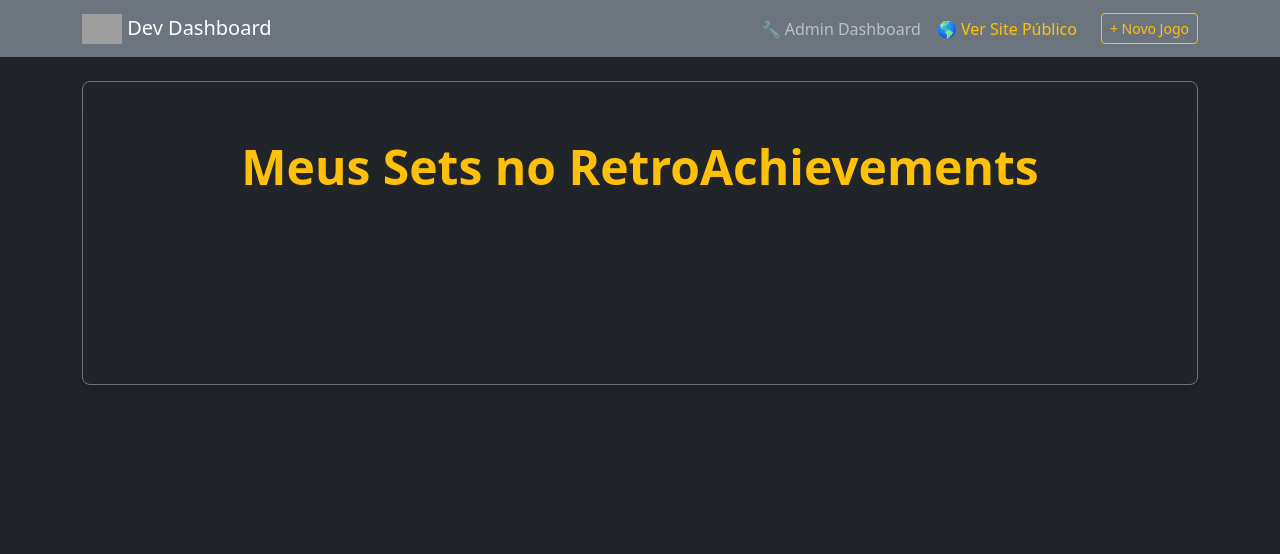
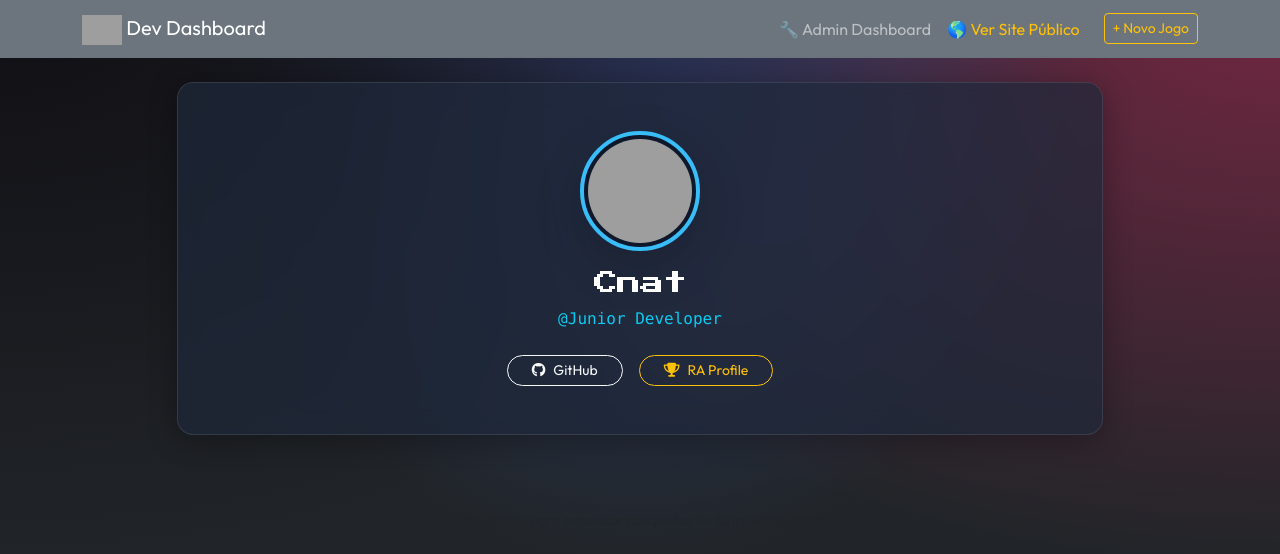
Before and after one commit to CarlosNatanael/my_dashboard, a Flask app: page /portfolio in a window 1280 px wide. Shown: the top 554 px of the page. Run offline with Flask 3, Linux system fonts and the light colour scheme; data that the repository does not hold is empty; grey boxes are pictures that could not be loaded.

Commit message:
feat: upgrade no design do site

```diff
--- a/backend/app.py
+++ b/backend/app.py
@@ -118,10 +118,14 @@
 @app.route('/portfolio')
 def portfolio():
     all_claims = Claim.query.order_by(Claim.title).all()
-    active_projects = [c for c in all_claims if c.status != 'published']
+    active_projects = [c for c in all_claims if c.status not in ['published', 'wishlist']]
     finished_projects = [c for c in all_claims if c.status == 'published']
+    future_projects = [c for c in all_claims if c.status == 'wishlist']
 
-    return render_template('public.html', active=active_projects, finished=finished_projects)
+    return render_template('public.html',
+                         active=active_projects,
+                         finished=finished_projects,
+                         future=future_projects)
 
 if __name__ == "__main__":
     app.run(debug=True)
--- a/backend/models.py
+++ b/backend/models.py
@@ -19,6 +19,9 @@
     updated_at = db.Column(db.DateTime, default=datetime.utcnow, onupdate=datetime.utcnow)
 
     STATUS_MAP = {
+        # Fase 0: Planejamento Futuro
+        'wishlist': ('Lista de Desejos (Futuro)', 'dark'),
+
         # Fase 1: Início
         'claim': ('Claim Ativa', 'secondary'),
         'ram': ('Cavando/Inspecionando RAM', 'info'),
--- a/frontend/static/css/style.css
+++ b/frontend/static/css/style.css
@@ -0,0 +1,100 @@
+:root {
+    --bg-dark: #0f172a;
+    --bg-card: rgba(30, 41, 59, 0.7);
+    --accent-gold: #fbbf24;
+    --accent-blue: #38bdf8;
+    --text-main: #e2e8f0;
+    --font-retro: 'Press Start 2P', cursive;
+    --font-modern: 'Outfit', sans-serif;
+}
+
+body {
+    background-color: var(--bg-dark);
+    /* Um fundo sutil em gradiente para dar profundidade */
+    background-image: radial-gradient(at 0% 0%, hsla(253,16%,7%,1) 0, transparent 50%),
+                      radial-gradient(at 50% 0%, hsla(225,39%,30%,1) 0, transparent 50%),
+                      radial-gradient(at 100% 0%, hsla(339,49%,30%,1) 0, transparent 50%);
+    background-attachment: fixed;
+    color: var(--text-main);
+    font-family: var(--font-modern);
+}
+
+/* Tipografia */
+h1, h2, h3, .retro-font {
+    font-family: var(--font-retro);
+    letter-spacing: -1px;
+}
+
+h1 { font-size: 1.5rem; line-height: 2rem; }
+h3 { font-size: 1rem; margin-top: 2rem; color: var(--accent-gold); text-transform: uppercase; }
+
+/* Efeito de Vidro (Glassmorphism) */
+.glass-panel {
+    background: var(--bg-card);
+    backdrop-filter: blur(12px);
+    -webkit-backdrop-filter: blur(12px);
+    border: 1px solid rgba(255, 255, 255, 0.1);
+    box-shadow: 0 4px 30px rgba(0, 0, 0, 0.3);
+    border-radius: 16px;
+}
+
+/* Cards dos Jogos */
+.game-card {
+    background: rgba(15, 23, 42, 0.6);
+    border: 1px solid rgba(255, 255, 255, 0.05);
+    border-radius: 12px;
+    overflow: hidden;
+    transition: all 0.3s ease;
+    height: 100%;
+}
+
+.game-card:hover {
+    transform: translateY(-5px);
+    border-color: var(--accent-blue);
+    box-shadow: 0 0 15px rgba(56, 189, 248, 0.3);
+}
+
+.game-cover {
+    width: 100%;
+    aspect-ratio: 1/1;
+    object-fit: cover;
+    border-bottom: 1px solid rgba(255,255,255,0.1);
+}
+
+/* Badges e Barras */
+.badge-console {
+    background: rgba(255,255,255,0.1);
+    border: 1px solid rgba(255,255,255,0.2);
+    font-size: 0.7rem;
+    padding: 4px 8px;
+    border-radius: 4px;
+}
+
+.progress {
+    background-color: rgba(255,255,255,0.1);
+    border-radius: 10px;
+    overflow: hidden;
+}
+
+/* Efeito Grayscale para Wishlist */
+.wishlist-img {
+    filter: grayscale(100%) opacity(0.6);
+    transition: all 0.4s ease;
+    border-radius: 8px;
+}
+
+.wishlist-card:hover .wishlist-img {
+    filter: grayscale(0%) opacity(1);
+    transform: scale(1.05);
+    box-shadow: 0 0 20px rgba(251, 191, 36, 0.4);
+}
+
+/* Avatar do Perfil */
+.profile-avatar {
+    width: 120px;
+    height: 120px;
+    border-radius: 50%;
+    border: 4px solid var(--accent-blue);
+    padding: 4px;
+    background: var(--bg-dark);
+}
--- a/frontend/templates/base.html
+++ b/frontend/templates/base.html
@@ -6,6 +6,12 @@
     <title>{% block title %}Meu Dashboard RA{% endblock %}</title>
 
     <link href="https://cdn.jsdelivr.net/npm/bootstrap@5.3.0/dist/css/bootstrap.min.css" rel="stylesheet">
+
+    <link rel="stylesheet" href="https://cdnjs.cloudflare.com/ajax/libs/font-awesome/6.4.0/css/all.min.css">
+
+    <link rel="preconnect" href="https://fonts.googleapis.com">
+    <link rel="preconnect" href="https://fonts.gstatic.com" crossorigin>
+    <link href="https://fonts.googleapis.com/css2?family=Outfit:wght@300;400;700&family=Press+Start+2P&display=swap" rel="stylesheet">
 
     <link rel="stylesheet" href="{{ url_for('static', filename='css/style.css') }}">
 
--- a/frontend/templates/edit.html
+++ b/frontend/templates/edit.html
@@ -33,6 +33,10 @@
                         <div class="col-md-12 mb-4">
                             <label class="form-label text-warning">Status do Roteiro</label>
                             <select class="form-select bg-secondary text-light border-0 p-3" name="status" style="font-size: 1.1em;">
+
+                                <optgroup label="0. Futuro">
+                                    <option value="wishlist" {% if claim.status == 'wishlist' %}selected{% endif %}>🌟 Lista de Desejos (Pretendo Fazer)</option>
+                                </optgroup>
 
                                 <optgroup label="1. Início">
                                     <option value="claim" {% if claim.status == 'claim' %}selected{% endif %}>📍 Adicionado a Claim</option>
--- a/frontend/templates/public.html
+++ b/frontend/templates/public.html
@@ -1,92 +1,119 @@
 {% extends "base.html" %}
 
-{% block title %}Portfólio do Desenvolvedor{% endblock %}
+{% block title %}Portfólio{% endblock %}
 
 {% block content %}
-<div class="p-5 mb-4 bg-dark rounded-3 border border-secondary shadow">
-    <div class="container-fluid py-2 text-center">
-        <h1 class="display-5 fw-bold text-warning">Meus Sets no RetroAchievements</h1>
-        <p class="col-md-8 fs-4 mx-auto text-muted">Acompanhe o progresso dos meus desenvolvimentos de conquistas, desde a pesquisa de memória até o lançamento.</p>
+
+<div class="row justify-content-center mb-5">
+    <div class="col-lg-10">
+        <div class="glass-panel p-5 text-center position-relative">
+            <img src="https://media.retroachievements.org/UserPic/SrLeo12.png"
+                 class="profile-avatar mb-3 shadow-lg" alt="Avatar">
+
+            <h1 class="mb-2 text-white">Cnat</h1>
+            <p class="text-info font-monospace mb-4">@Junior Developer</p>
+
+            <div class="d-flex justify-content-center gap-3">
+                <a href="https://github.com/CarlosNatanael" class="btn btn-outline-light btn-sm rounded-pill px-4">
+                    <i class="fa-brands fa-github me-2"></i>GitHub
+                </a>
+                <a href="https://retroachievements.org/user/Cnat" class="btn btn-outline-warning btn-sm rounded-pill px-4">
+                    <i class="fa-solid fa-trophy me-2"></i>RA Profile
+                </a>
+            </div>
+        </div>
     </div>
 </div>
 
 {% if active %}
-<h3 class="border-bottom border-secondary pb-2 mb-4 text-info">🚧 Em Desenvolvimento</h3>
-<div class="row mb-5">
+<div class="container mb-5">
+    <h3 class="mb-4"><i class="fa-solid fa-code me-2"></i>Em Desenvolvimento</h3>
+    <div class="row g-4">
         {% for claim in active %}
-    <div class="col-md-4 mb-4">
-        <div class="card bg-dark border-secondary text-light h-100 shadow-sm hover-effect">
-            <div class="row g-0">
-                <div class="col-4 d-flex align-items-center justify-content-center p-2 bg-secondary bg-opacity-10">
+        <div class="col-md-6 col-lg-4">
+            <div class="game-card d-flex">
+                <div style="width: 100px; flex-shrink: 0;">
                     {% if claim.image_icon %}
                         <img src="https://media.retroachievements.org/Images/{{ claim.image_icon }}.png"
-                             class="img-fluid rounded shadow" alt="Capa">
+                             class="h-100 w-100 object-fit-cover" style="border-right: 1px solid rgba(255,255,255,0.1)">
                     {% else %}
-                        <img src="https://static.retroachievements.org/assets/images/ra-icon.webp" class="img-fluid opacity-50">
+                        <img src="https://static.retroachievements.org/assets/images/ra-icon.webp" class="h-100 w-100 p-3 opacity-50">
                     {% endif %}
                 </div>
-                <div class="col-8">
-                    <div class="card-body py-2">
-                        <h5 class="card-title text-truncate mb-1">{{ claim.title }}</h5>
+
+                <div class="p-3 flex-grow-1 d-flex flex-column justify-content-center">
+                    <h5 class="fw-bold text-white mb-1 text-truncate">{{ claim.title }}</h5>
 
                     <div class="d-flex align-items-center mb-2">
                         {% if claim.console_icon %}
-                                <img src="{{ claim.console_icon }}" alt="{{ claim.console }}"
-                                     style="width: 24px; height: 24px; object-fit: contain; margin-right: 8px;">
+                            <img src="{{ claim.console_icon }}" width="16" class="me-2">
                         {% endif %}
-                            <span class="badge bg-secondary">{{ claim.console }}</span>
+                        <span class="badge-console">{{ claim.console }}</span>
                     </div>
 
                     <div class="mb-2">
-                            <span class="badge bg-{{ claim.status_color }} text-dark border border-{{ claim.status_color }}">
+                        <span class="badge bg-{{ claim.status_color }} bg-opacity-75 border border-{{ claim.status_color }}">
                             {{ claim.status_label }}
                         </span>
                     </div>
 
-                        <div class="progress" style="height: 6px;">
-                            <div class="progress-bar bg-info" role="progressbar" style="width: {{ claim.progress }}%;"></div>
-                        </div>
-                        <small class="text-muted" style="font-size: 0.75rem">{{ claim.progress }}% Concluído</small>
-                    </div>
+                    <div class="progress" style="height: 4px;">
+                        <div class="progress-bar bg-info" style="width: {{ claim.progress }}%"></div>
                     </div>
                 </div>
             </div>
         </div>
         {% endfor %}
     </div>
+</div>
 {% endif %}
 
 {% if finished %}
-<h3 class="border-bottom border-secondary pb-2 mb-4 text-success">🏆 Publicados / Finalizados</h3>
-<div class="row">
+<div class="container mb-5">
+    <h3 class="mb-4"><i class="fa-solid fa-star me-2"></i>Publicados & Masterizados</h3>
+    <div class="row row-cols-2 row-cols-md-4 row-cols-lg-5 g-3">
         {% for claim in finished %}
-    <div class="col-md-3 mb-4">
-        <div class="card bg-success bg-opacity-10 border-success text-light h-100 text-center">
-            <div class="card-body">
+        <div class="col">
+            <a href="https://retroachievements.org/game/{{ claim.ra_id }}" target="_blank" class="text-decoration-none">
+                <div class="game-card text-center p-0 h-100 position-relative group-hover">
+                    <div class="position-absolute top-0 end-0 bg-success text-white px-2 py-1"
+                         style="font-size: 0.6rem; border-bottom-left-radius: 8px;">
+                         <i class="fa-solid fa-check"></i>
+                    </div>
+
+                    {% if claim.image_icon %}
+                        <img src="https://media.retroachievements.org/Images/{{ claim.image_icon }}.png" class="game-cover">
+                    {% endif %}
+
+                    <div class="p-2">
+                        <h6 class="text-white small text-truncate mb-0 mt-1">{{ claim.title }}</h6>
+                        <small class="text-muted" style="font-size: 0.7rem">{{ claim.console }}</small>
+                    </div>
+                </div>
+            </a>
+        </div>
+        {% endfor %}
+    </div>
+</div>
+{% endif %}
+
+{% if future %}
+<div class="container mb-5">
+    <h3 class="mb-4 text-secondary"><i class="fa-regular fa-bookmark me-2"></i>Lista de Desejos</h3>
+    <div class="d-flex flex-wrap gap-3 justify-content-center">
+        {% for claim in future %}
+        <div class="wishlist-card position-relative text-center" style="width: 100px;">
             {% if claim.image_icon %}
                 <img src="https://media.retroachievements.org/Images/{{ claim.image_icon }}.png"
-                         class="img-fluid rounded shadow mb-3 border border-success" style="max-height: 100px;">
+                     class="wishlist-img w-100 shadow-sm mb-1">
             {% endif %}
-                <h6 class="card-title text-truncate">{{ claim.title }}</h6>
-                <span class="badge bg-success">Disponível no RA</span>
-
-                <a href="https://retroachievements.org/game/{{ claim.ra_id }}" target="_blank" class="btn btn-sm btn-outline-success mt-2 stretched-link">
-                    Jogar Agora
-                </a>
-            </div>
+            <div class="badge bg-dark border border-secondary text-secondary" style="font-size: 0.6rem; max-width: 100%;">
+                {{ claim.title[:15] }}..
             </div>
         </div>
         {% endfor %}
     </div>
+</div>
 {% endif %}
 
-<style>
-    /* Efeito simples de hover nos cards */
-    .hover-effect:hover {
-        transform: translateY(-5px);
-        transition: transform 0.3s ease;
-        border-color: #aaa !important;
-    }
-</style>
-
 {% endblock %}
```
Lines whose indentation alone changed are shown as unchanged.
